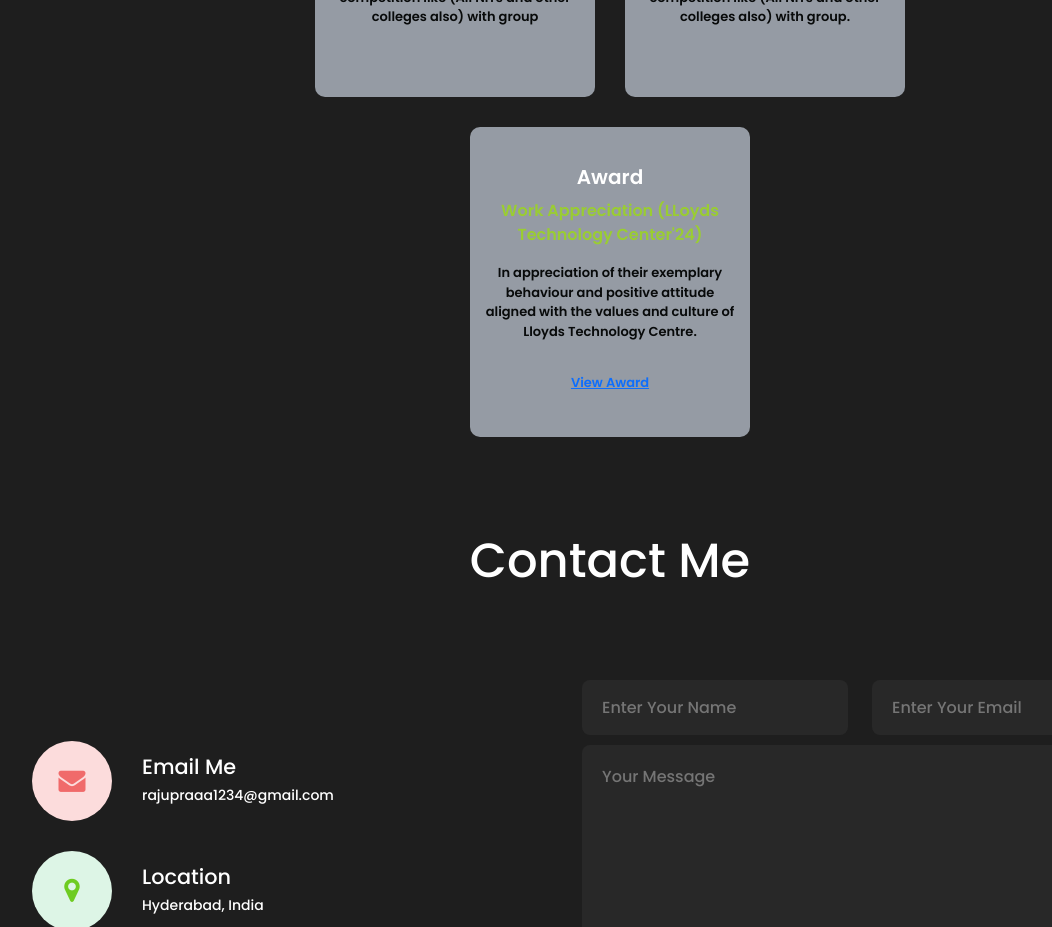
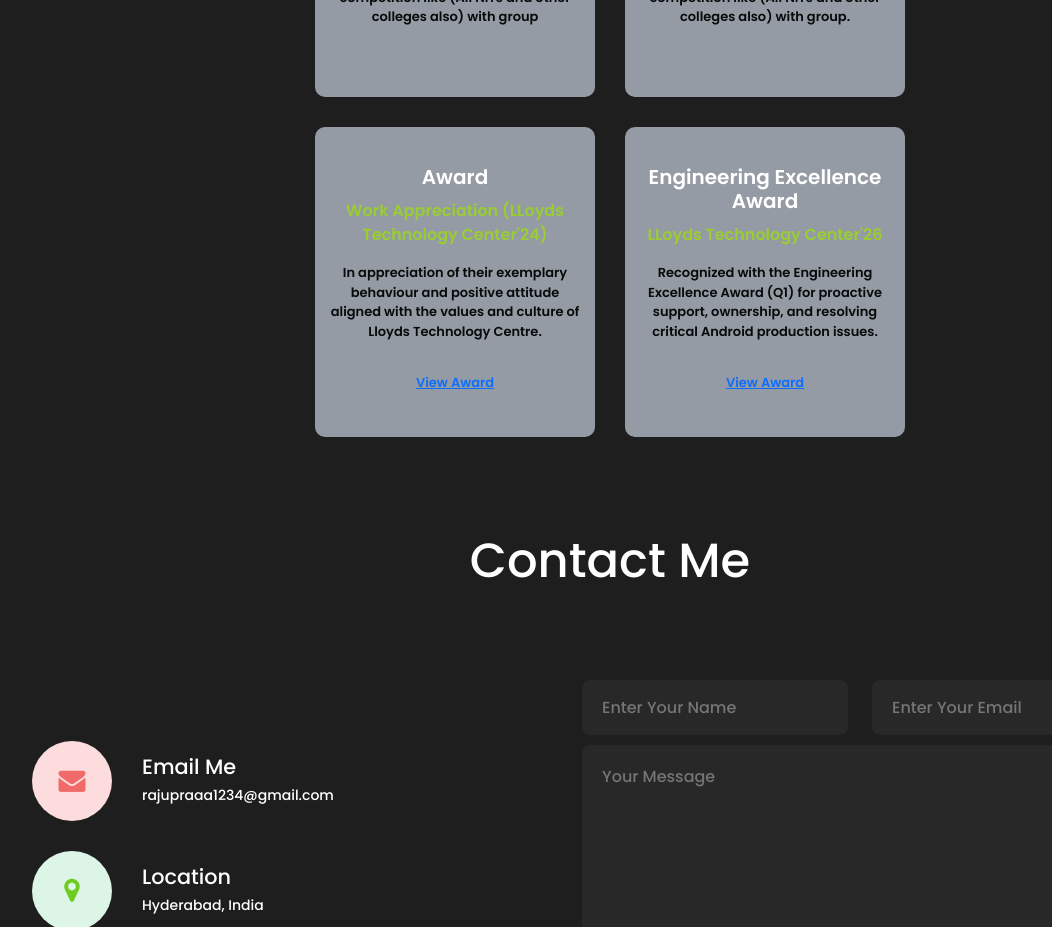
Before and after one commit to rajupraaa1234/ReactMyPortfolio, a React (Create React App) app: page / in a window 1280 px wide. Shown: the part 7340-8267 px from the top of the page, without its empty margins (30-1082 px from the left). Built offline with nearby package versions, Linux system fonts and the light colour scheme.

Commit message:
new award update

```diff
--- a/src/data/achievements.js
+++ b/src/data/achievements.js
@@ -73,4 +73,14 @@ export const achievements = [
       In appreciation of their exemplary behaviour and positive attitude aligned with the values and culture of Lloyds Technology Centre.
     </p>
   },
+  {
+    id: 7,
+    achievement_name: "Engineering Excellence Award",
+    platform: `LLoyds Technology Center'26`,
+    certificate: true,
+    link: "https://drive.google.com/file/d/1YWxYN29DZ4MmVwBaywOiKo2By5f-e6Bl/view?usp=sharing",
+    achievement_description: <p>
+      Recognized with the Engineering Excellence Award (Q1) for proactive support, ownership, and resolving critical Android production issues.
+    </p>
+  }
 ];
```
